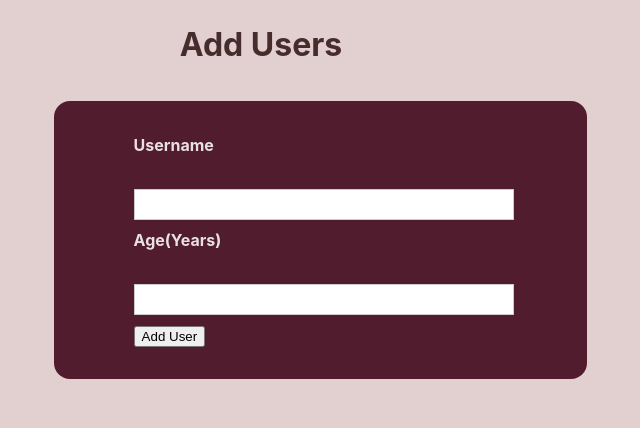
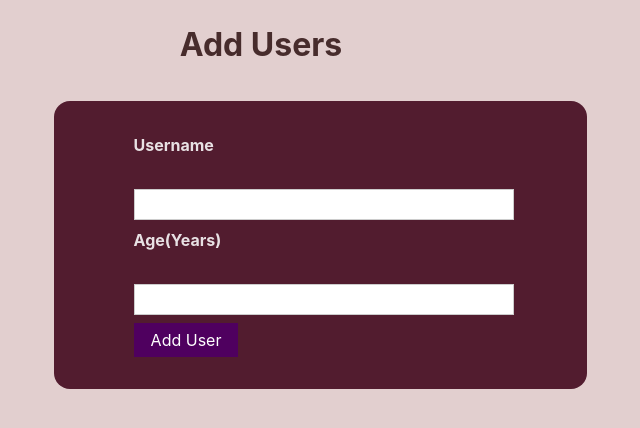
Before and after one commit to kraft-aka/add-users-react, a React (Vite) app: page / in a window 1280 px wide. Shown: the top 428 px of the page, without its empty margins (379-1019 px from the left). Built offline with nearby package versions, Linux system fonts and the light colour scheme.

Commit message:
init Button comp

```diff
--- a/src/components/AddUser.jsx
+++ b/src/components/AddUser.jsx
@@ -1,5 +1,6 @@
 import React, { useState } from "react";
 import Card from "./Card";
+import Button from "./Button";
 import "./AddUser.css";
 import ErrorModal from "./ErrorModal";
 
@@ -44,7 +45,7 @@ export default function AddUser(props) {
           onChange={(e) => changeHandler("userAge", e.target.value)}
           value={userData.userAge}
         />
-        <button type="submit">Add User</button>
+        <Button>Add User</Button>
       </form>
       {showModal && <ErrorModal showModal={showModal} closeModal={()=> setShowModal(false)}/>}
     </Card>
--- /dev/null
+++ b/src/components/Button.css
@@ -0,0 +1,18 @@
+.button {
+  font: inherit;
+  border: 1px solid #4f005f;
+  background: #4f005f;
+  color: white;
+  padding: 0.25rem 1rem;
+  cursor: pointer;
+}
+
+.button:hover,
+.button:active {
+  background: #741188;
+  border-color: #741188;
+}
+
+.button:focus {
+  outline: none;
+}
--- /dev/null
+++ b/src/components/Button.jsx
@@ -0,0 +1,8 @@
+import React from 'react'
+import './Button.css'
+
+export default function Button(props) {
+  return (
+      <button className='button' type='submit'>{props.children}</button>
+  )
+}
```
